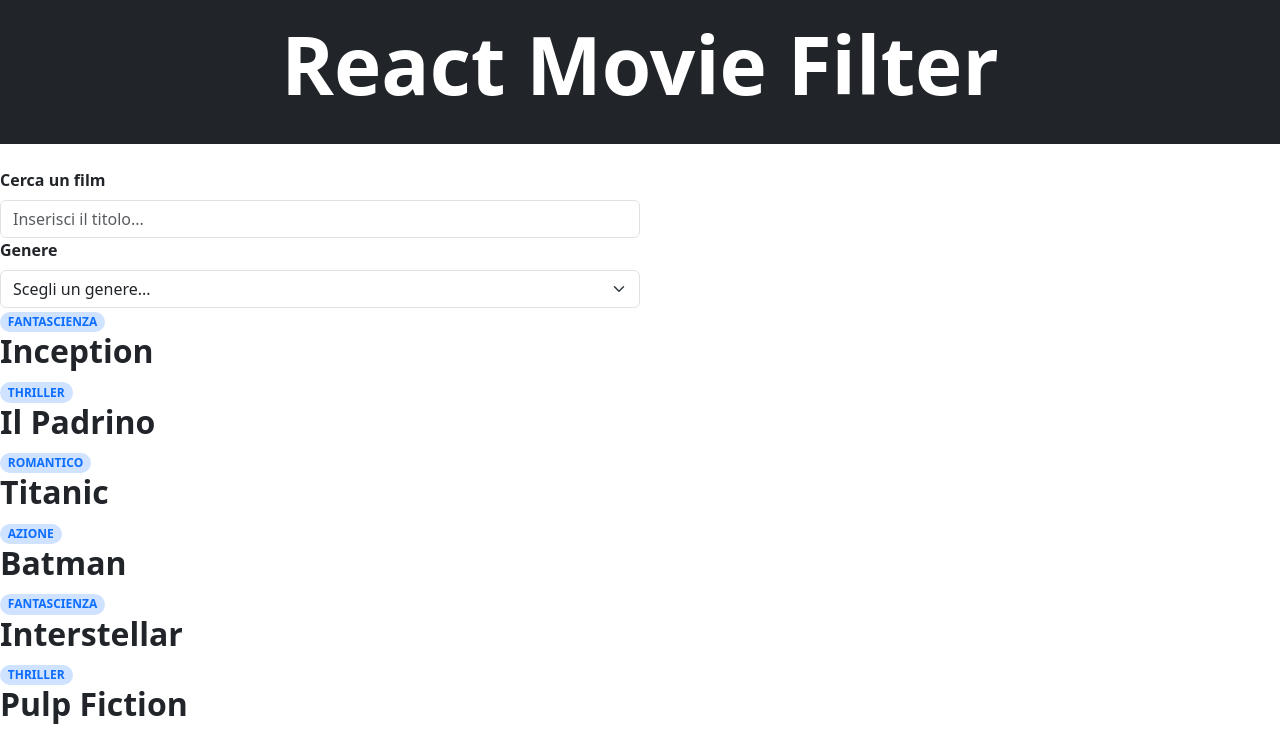
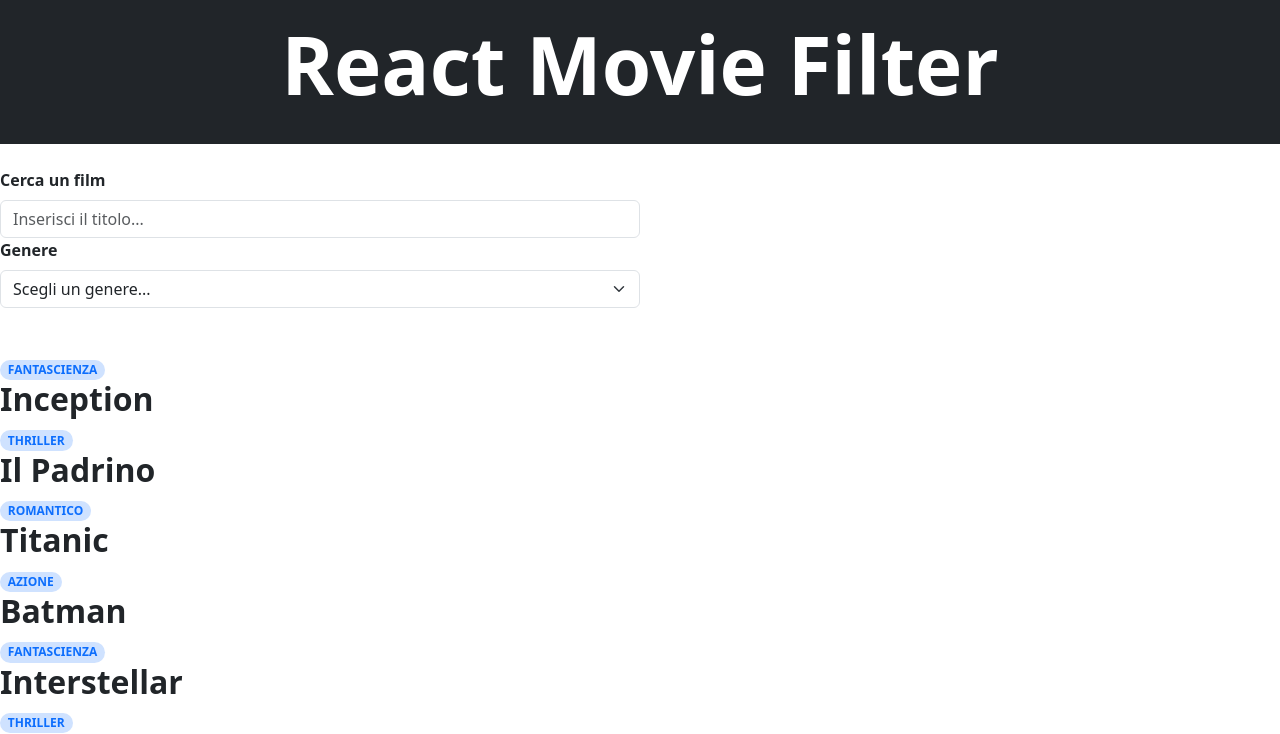
Before and after one commit to francesco-cassese/react-movie-filter, a React (Vite) app: page / in a window 1280 px wide. Shown: the top 734 px of the page. Built offline with nearby package versions, Linux system fonts and the light colour scheme.

Commit message:
refeat: spaziata lista dagli input

```diff
--- a/src/App.jsx
+++ b/src/App.jsx
@@ -39,7 +39,9 @@ function App() {
               </select>
             </div>
           </div>
-          <ListMovie listMovie={movieList} />
+          <div className='mt-5'>
+            <ListMovie listMovie={movieList} />
+          </div>
         </form>
       </main>
     </>
--- a/src/components/ListMovie.jsx
+++ b/src/components/ListMovie.jsx
@@ -8,9 +8,8 @@ function ListMovie(props) {
                         {genre}
                     </span>
                     <h2 className="card-title fw-bold text-dark mb-0">{title}</h2>
-
                 </div>
-            </li>
+            </li >
         )
     })
     return (
```
